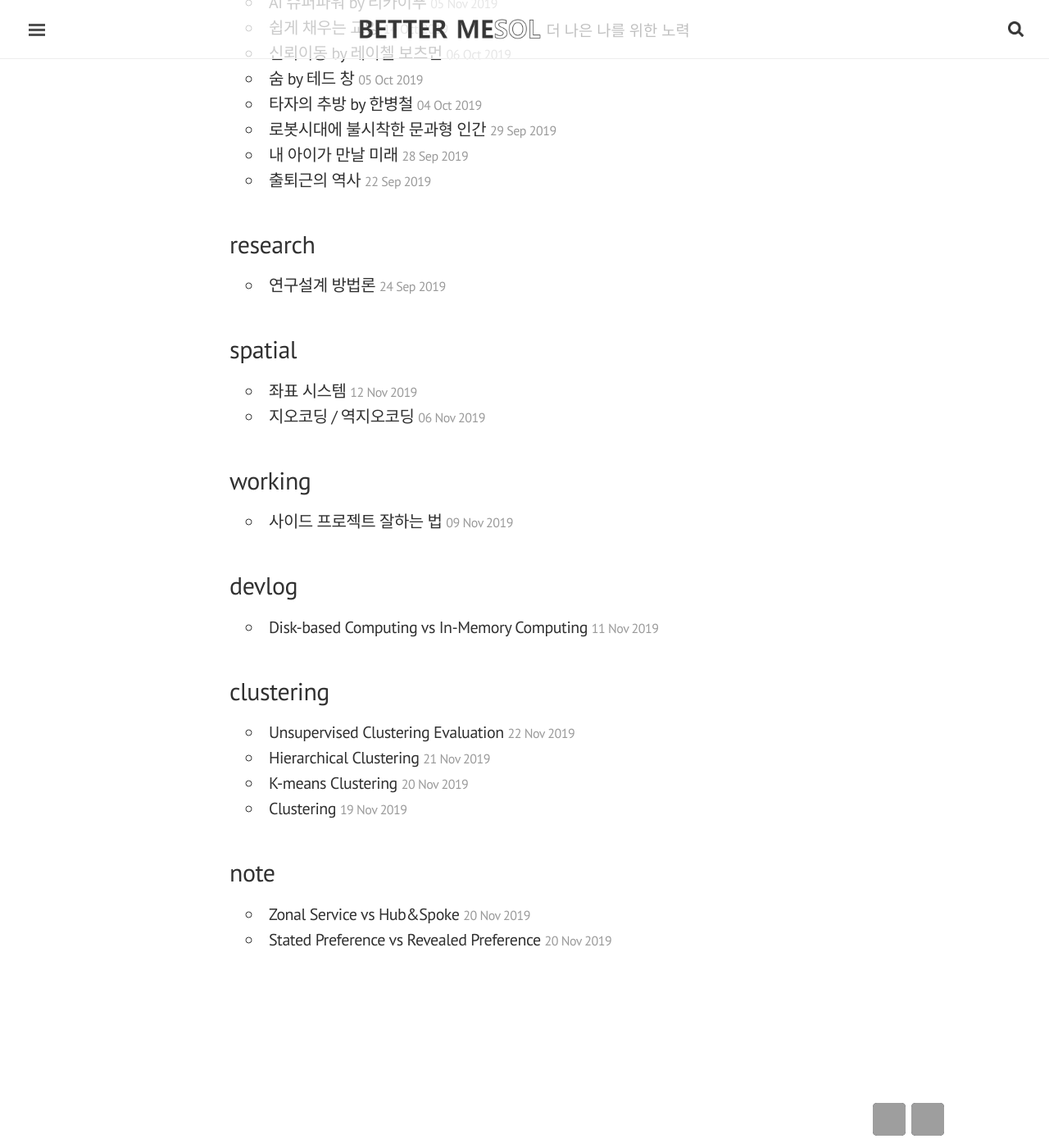
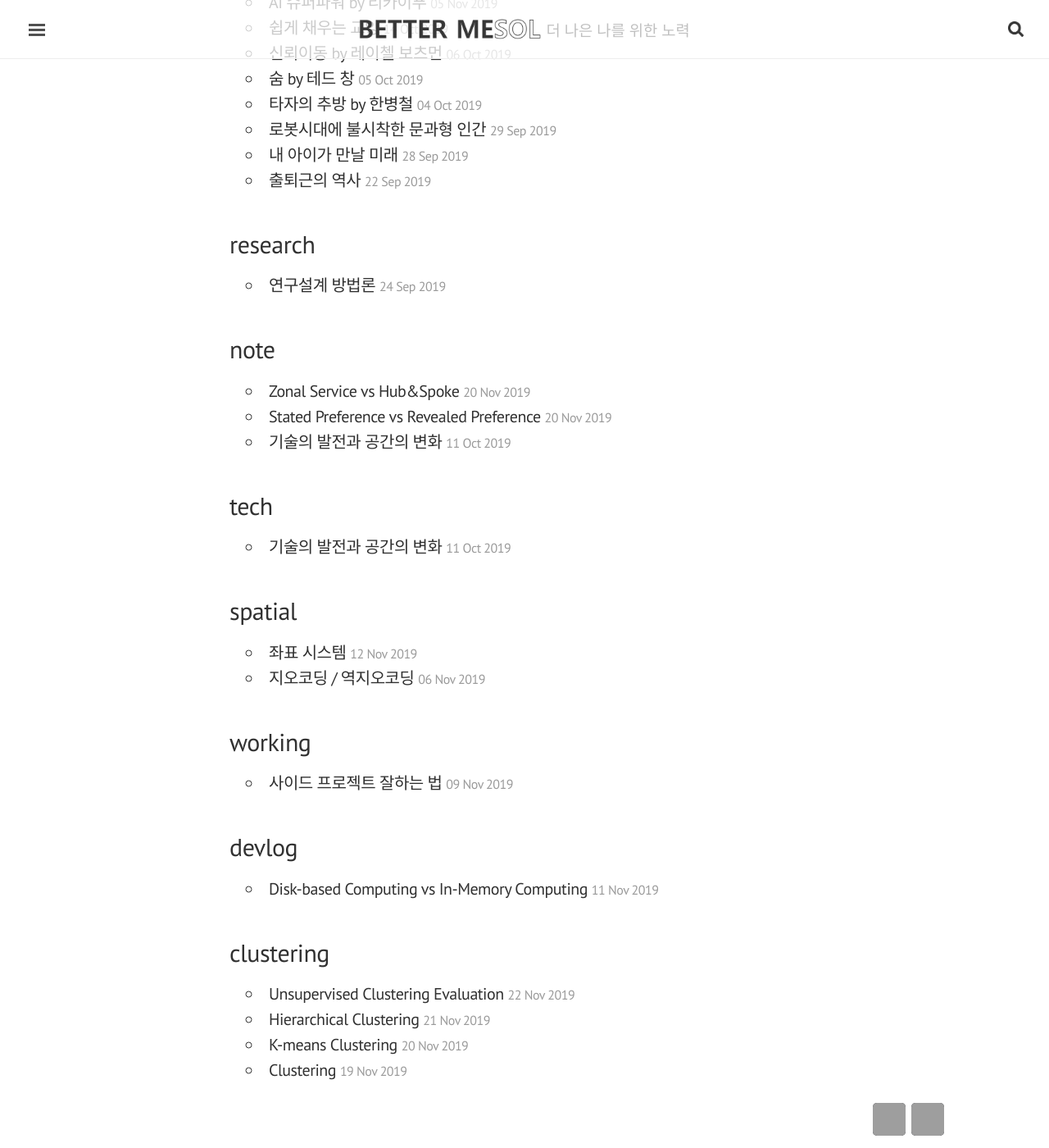
Before and after one commit to bettermesol/bettermesol.github.io, a Jekyll site: the page built from blog/tags.html, in a window 1280 px wide and 1400 px high, scrolled down 4145 px. Shown: the whole window at 82% size. Built offline with Jekyll 4.4.1, drawn with Linux system fonts in a browser that asks for light colours; nearby versions of some CDN libraries; grey boxes are pictures that could not be loaded.

Commit message:
Update 2019-10-11-Spatial-Technical-revolution.md

```diff
--- a/_posts/2019-10-11-Spatial-Technical-revolution.md
+++ b/_posts/2019-10-11-Spatial-Technical-revolution.md
@@ -3,8 +3,8 @@ title: "기술의 발전과 공간의 변화"
 excerpt: "산업혁명이 가장 변화시킨 것은 우리가 사는 공간이다."
 last_modified_at: 2019-10-11T16:20:02-05:00
 categories:
-  - notes
-tags: [urban]
+  - urban
+tags: [urban, note, tech]
 
 # table of contents
 toc : # true
```
